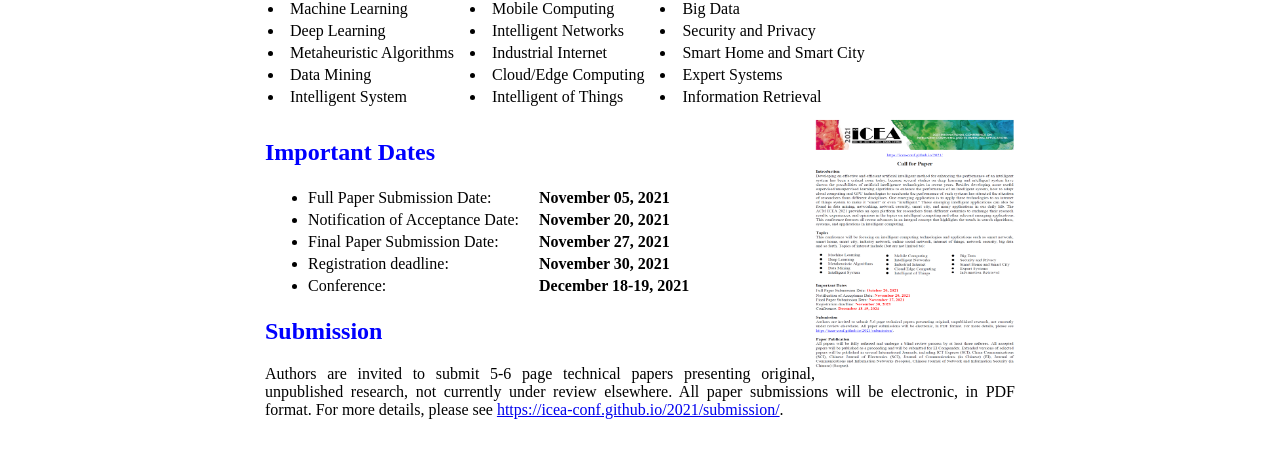
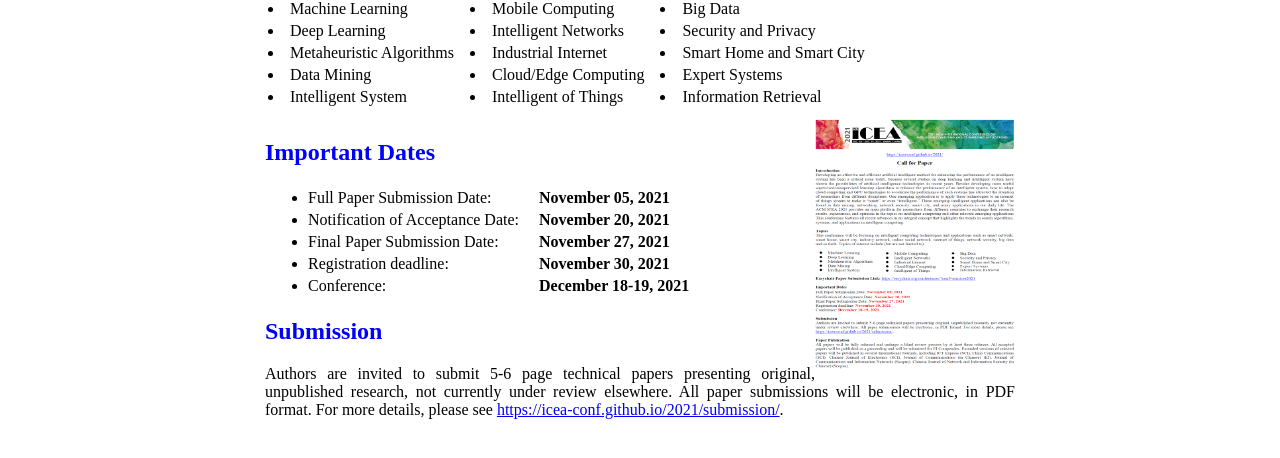
Before and after one commit to icea-conf/2021, a Jekyll site: the page built from papers/index.html, in a window 1280 px wide. Shown: the part 844-1302 px from the top of the page. Built offline with Jekyll 4.4.1, drawn with Linux system fonts in a browser that asks for light colours.

Commit message:
Update index.html

```diff
--- a/papers/index.html
+++ b/papers/index.html
@@ -86,7 +86,7 @@ title: ACM ICEA 2021
             </div>
 
             <div style="padding-top: 10px">
-                  <a href="https://icea-conf.github.io/2021/papers/ICEA CFP-2021-v7.3.pdf"><img src="ICEA 2021_CFP-v7.PNG" width="200" height="250" align="right"></a>
+                  <a href="https://icea-conf.github.io/2021/papers/ICEA CFP-2021-v7.3.pdf"><img src="ICEA 2021_CFP-v7.3.PNG" width="200" height="250" align="right"></a>
                   <h2 style="color:#0000FF">Important Dates</h2>
                   <ul>
                   <table>
```
